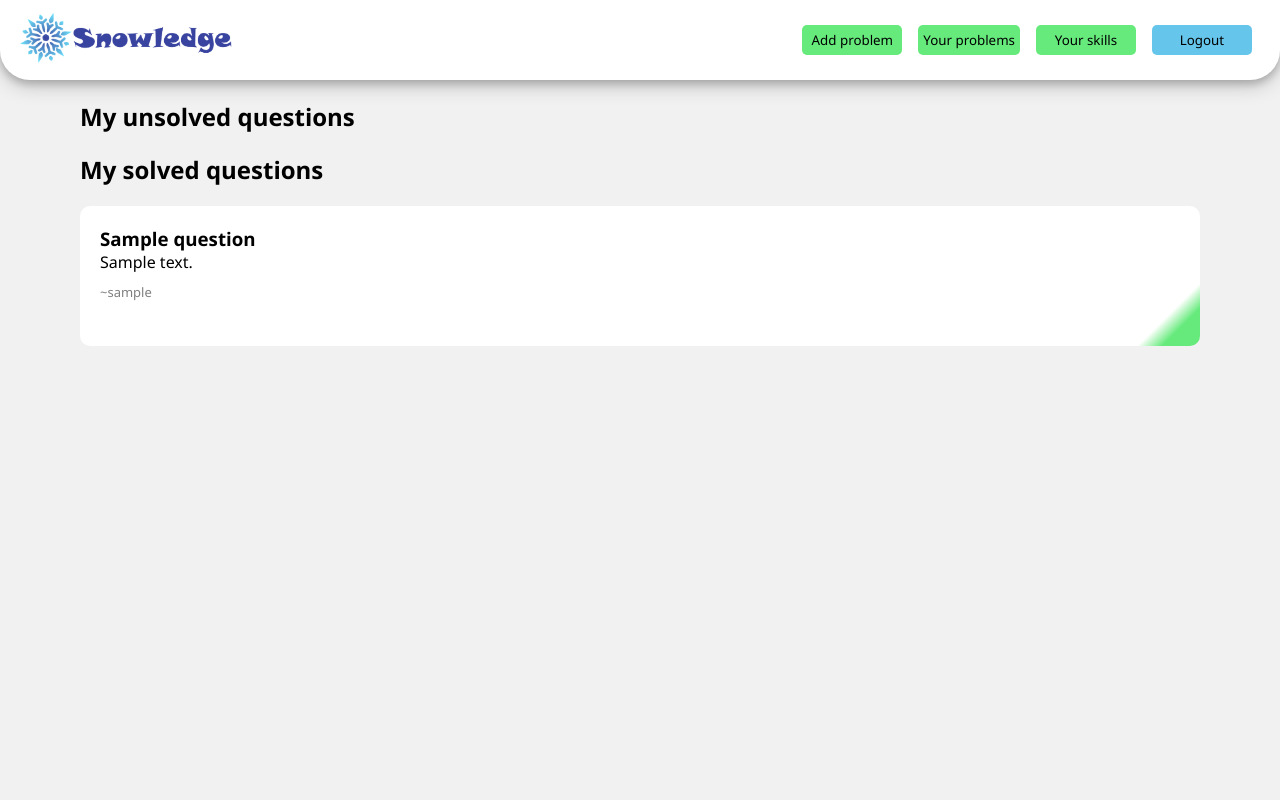
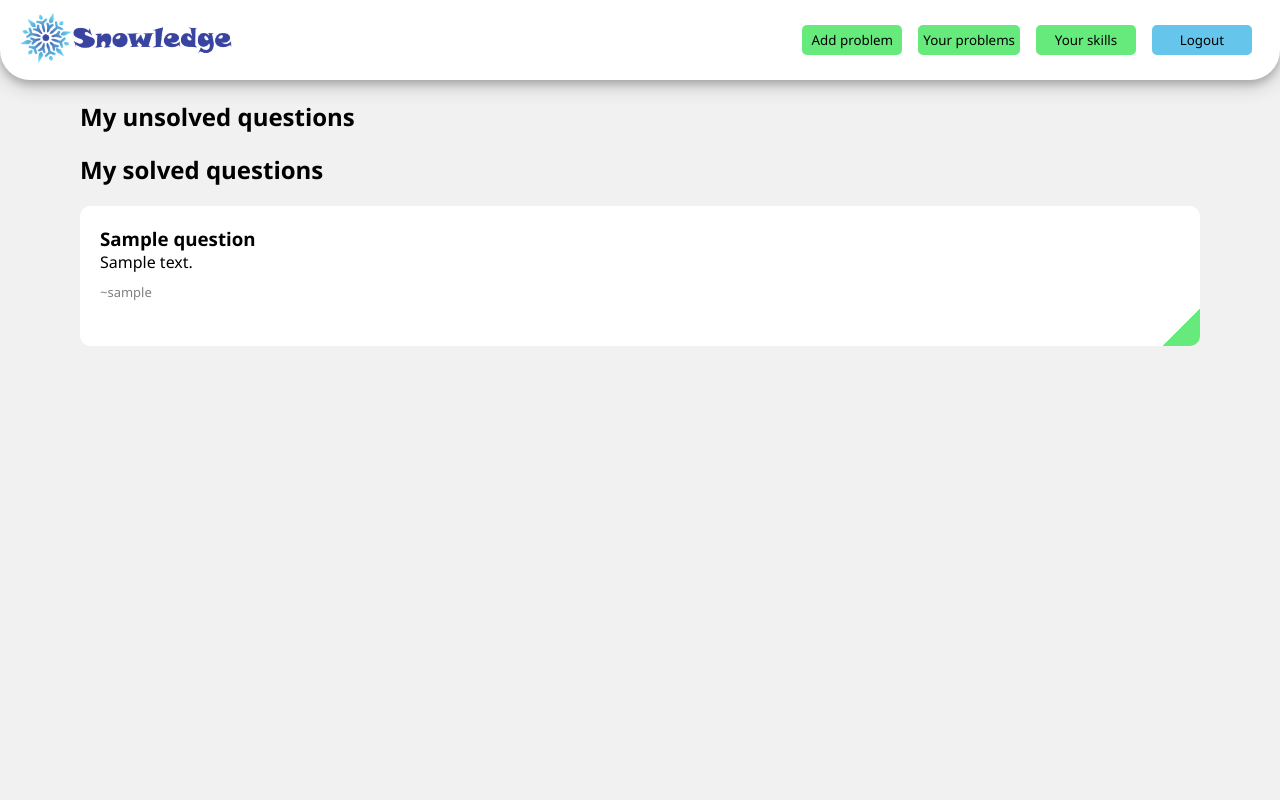
Before and after one commit to Pladque/BiteHack-Backend, a Django app: page /my_questions/ in a window 1280 px wide. Run offline with Django 3.2, Linux system fonts and the light colour scheme; a user stored in the database is signed in; tables that the repository leaves empty hold one stand-in row (values such as "Sample post").

Commit message:
Changed question status style

```diff
--- a/Snowledge/polls/static/polls/css/questions.css
+++ b/Snowledge/polls/static/polls/css/questions.css
@@ -11,11 +11,11 @@
 }
 
 #content .question-unsolved {
-    background-image: linear-gradient(135deg, white 95%, #ea6666 97%)
+    background-image: linear-gradient(135deg, white 97%, #ea6666 97%)
 }
 
 #content .question-solved {
-    background-image: linear-gradient(135deg, white 95%, #66ea7c 97%)
+    background-image: linear-gradient(135deg, white 97%, #66ea7c 97%)
 }
 
 #content .question-clickable:hover {
```
